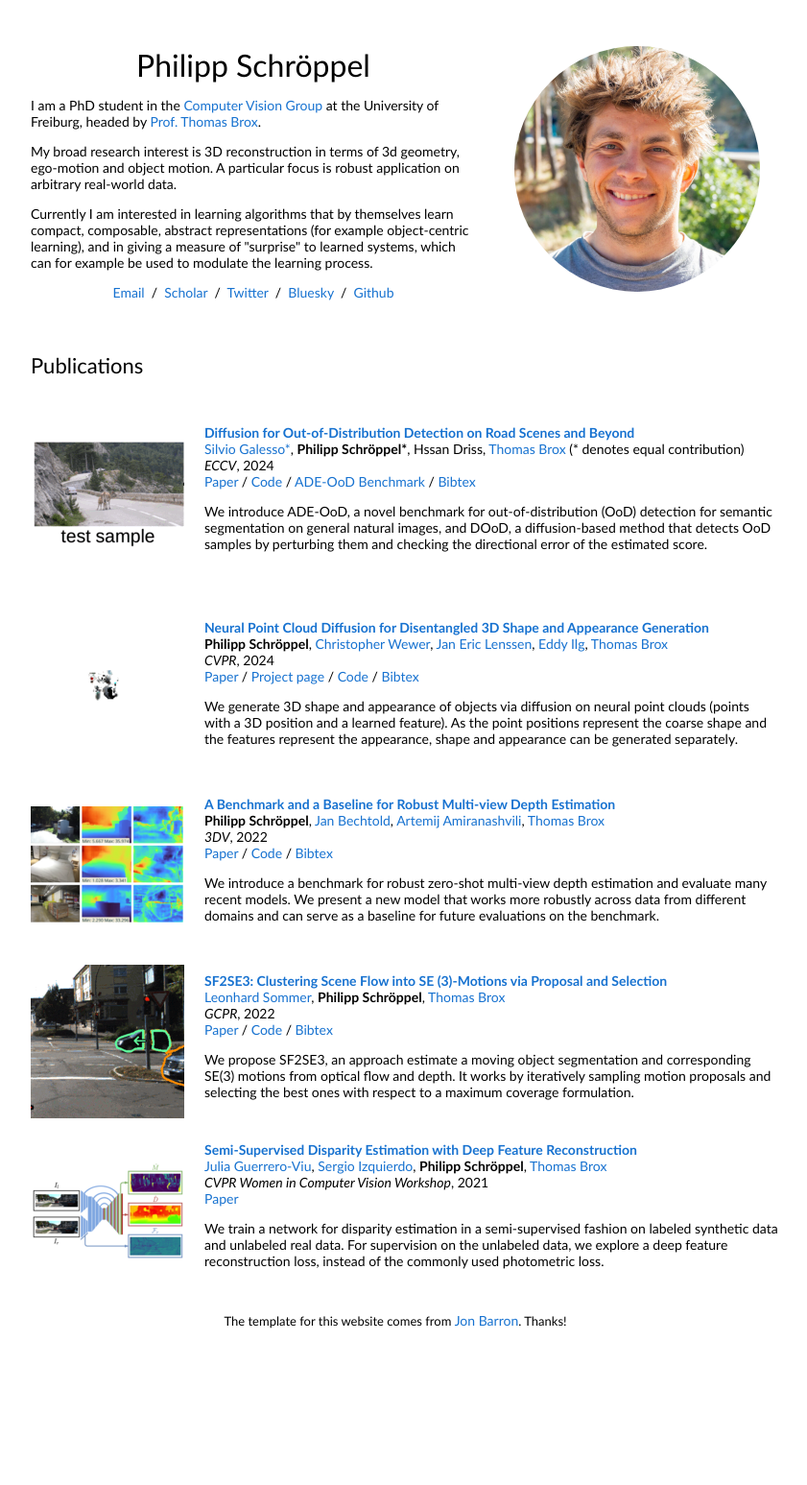
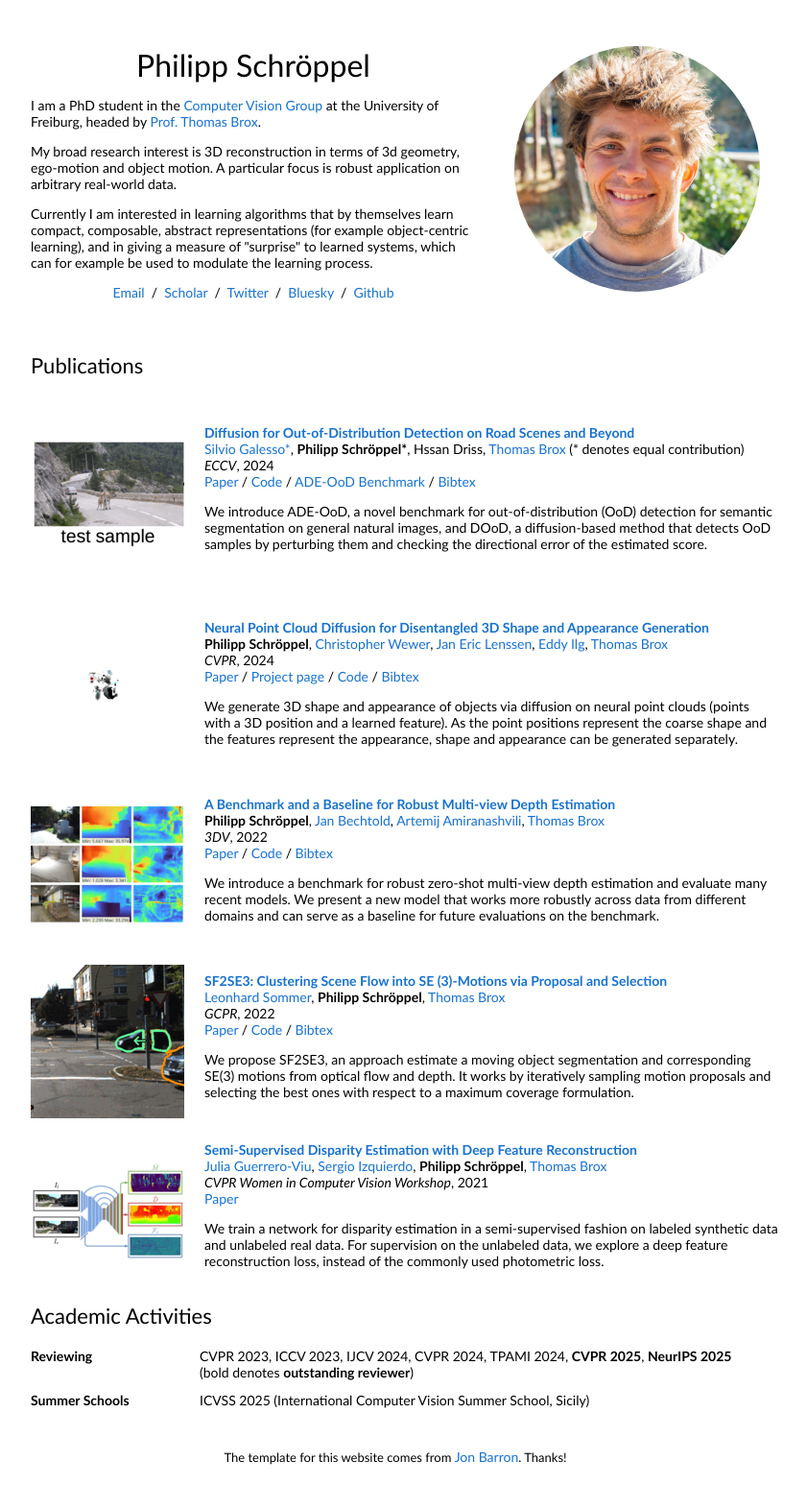
Before and after one commit to pschroeppel/pschroeppel.github.io, a Jekyll site: the page index.html, which Jekyll copies as it is, in a window 1280 px wide. Shown: the whole page at 96% size, without its empty margins (228-1069 px from the left). Built offline with Jekyll 4.4.1, drawn with Linux system fonts in a browser that asks for light colours; before the commit the page ends 1405 px from its top, so only the background shows below that.

Commit message:
add academic activities

```diff
--- a/index.html
+++ b/index.html
@@ -53,8 +53,6 @@
               </td>
             </tr>
           </tbody></table>
-          <table width="100%" align="center" border="0" cellpadding="20"><tbody>
-
           <table style="width:100%;border:0px;border-spacing:0px;border-collapse:separate;margin-right:auto;margin-left:auto;"><tbody>
 
             <tr>
@@ -75,7 +73,7 @@
                 <em>ECCV</em>, 2024
                 <br>
                 <a href="https://arxiv.org/pdf/2407.15739">Paper</a> / <a href="https://github.com/lmb-freiburg/diffusion-for-ood">Code</a> / <a href="https://ade-ood.github.io">ADE-OoD Benchmark</a> / <a href="data/GalessoECCV2024.bib">Bibtex</a>
-                <p>We introduce ADE-OoD, a novel benchmark for out-of-distribution (OoD) detection for semantic segmentation on general natural images, and DOoD, a diffusion-based method that detects OoD samples by perturbing them and checking the directional error of the estimated score.
+                <p>We introduce ADE-OoD, a novel benchmark for out-of-distribution (OoD) detection for semantic segmentation on general natural images, and DOoD, a diffusion-based method that detects OoD samples by perturbing them and checking the directional error of the estimated score.</p>
               </td>
             </tr>
 
@@ -165,7 +163,34 @@
 
           </tbody></table>
 
+          <table width="100%" align="center" border="0" cellspacing="0" cellpadding="20"><tbody>
+            <tr>
+              <td>
+                <h2>Academic Activities</h2>
+              </td>
+            </tr>
           </tbody></table>
+          <table style="width:100%;border:0px;border-spacing:0px;border-collapse:separate;margin-right:auto;margin-left:auto;"><tbody>
+            <tr>
+              <td style="padding:0px 20px 12px 20px;width:22%;vertical-align:top">
+                <strong>Reviewing</strong>
+              </td>
+              <td style="padding:0px 20px 12px 20px;vertical-align:top">
+                CVPR 2023, ICCV 2023, IJCV 2024, CVPR 2024, TPAMI 2024, <strong>CVPR 2025</strong>, <strong>NeurIPS 2025</strong>
+                <br>
+                <span>(bold denotes <strong style="font-size:inherit">outstanding reviewer</strong>)</span>
+              </td>
+            </tr>
+            <tr>
+              <td style="padding:0px 20px 12px 20px;width:22%;vertical-align:top">
+                <strong>Summer Schools</strong>
+              </td>
+              <td style="padding:0px 20px 12px 20px;vertical-align:top">
+                ICVSS 2025 (International Computer Vision Summer School, Sicily)
+              </td>
+            </tr>
+          </tbody></table>
+
           <table style="width:100%;border:0px;border-spacing:0px;border-collapse:separate;margin-right:auto;margin-left:auto;"><tbody>
             <tr>
               <td style="padding:0px">
@@ -178,6 +203,6 @@
           </tbody></table>
         </td>
       </tr>
-    </table>
+    </tbody></table>
   </body>
 </html>
```
